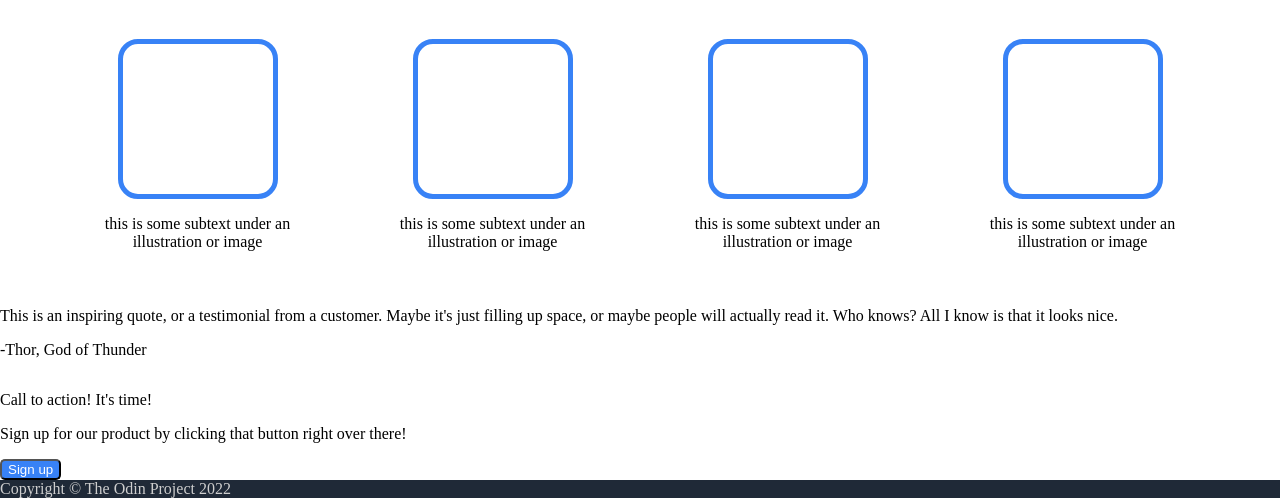
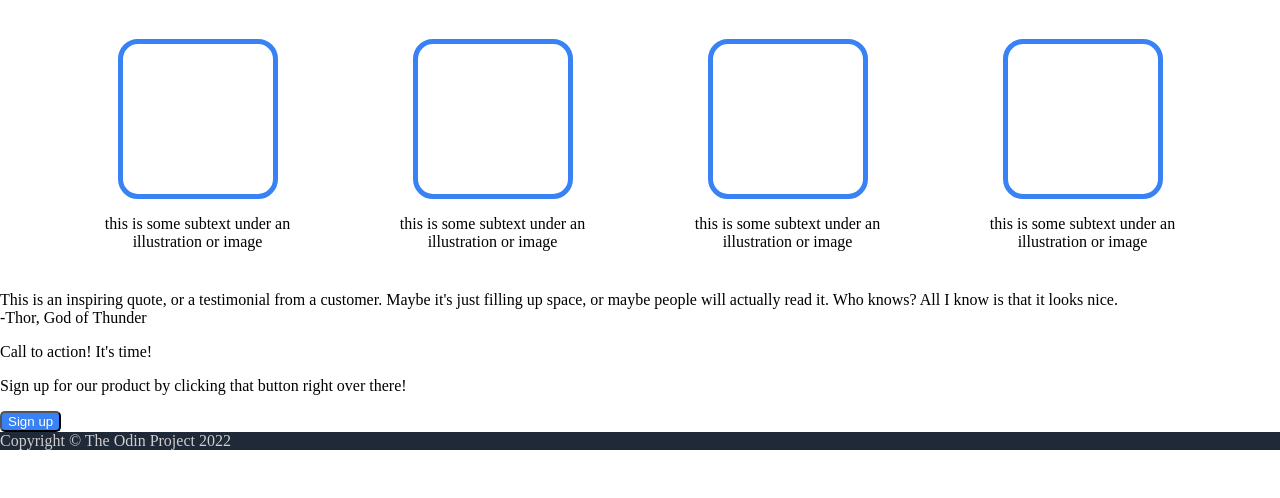
Before and after one commit to kimfom01/odin-landing-page, a plain HTML site: page index.html in a window 1280 px wide. Shown: the part 346-844 px from the top of the page. After the commit the page ends 800 px from the top, so only its background shows below. Drawn offline with Linux system fonts and the light colour scheme.

Commit message:
Remove divs that were causing layout issues

```diff
--- a/index.html
+++ b/index.html
@@ -10,8 +10,6 @@
 </head>
 
 <body>
-    <div class="main">
-        <div class="wrapper">
     <div class="first-section">
         <div class="header">
             <div class="header-text">Header Logo</div>
@@ -36,9 +34,7 @@
             </div>
         </div>
     </div>
-        </div>
 
-        <div class="wrapper">
     <div class="second-section">
         <div class="info-header">Some random information.</div>
         <div class="cards">
@@ -60,19 +56,18 @@
             </div>
         </div>
     </div>
-        </div>
+
     <div class="third-section">
-            <div class="container">
         <div class="content">
-                    <p>This is an inspiring quote, or a testimonial from a customer. Maybe it's just filling up space,
+            <div class="quote">This is an inspiring quote, or a testimonial from a customer. Maybe it's just filling
+                up space,
                 or
-                        maybe people will actually read it. Who knows? All I know is that it looks nice.</p>
-                    <p>-Thor, God of Thunder</p>
+                maybe people will actually read it. Who knows? All I know is that it looks nice.</div>
+            <div class="author">-Thor, God of Thunder</div>
         </div>
     </div>
-        </div>
+
     <div class="fourth-section">
-            <div class="container">
         <div class="content">
             <div class="text">
                 <p>Call to action! It's time!</p>
@@ -81,8 +76,7 @@
             <button>Sign up</button>
         </div>
     </div>
-        </div>
-    </div>
+
     <div class="footer">Copyright &copy The Odin Project 2022</div>
 </body>
 
```
Lines whose indentation alone changed are shown as unchanged.
